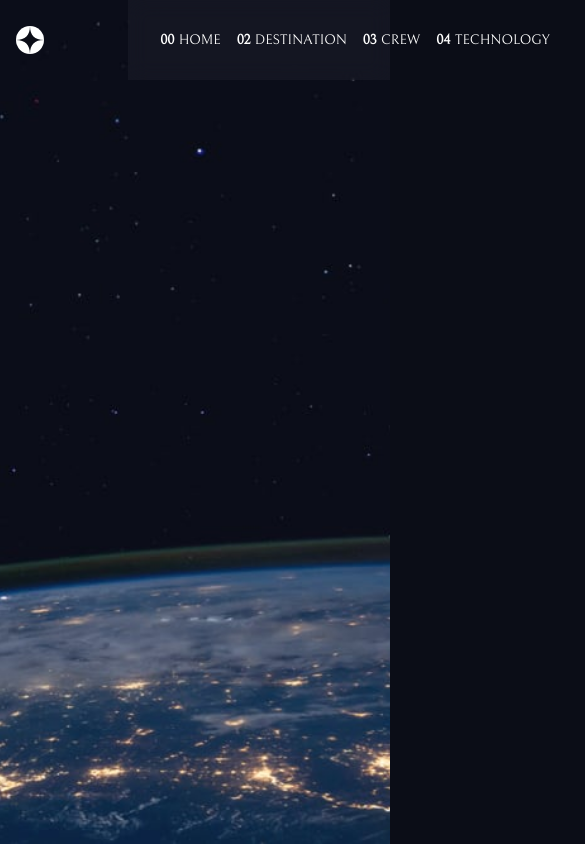
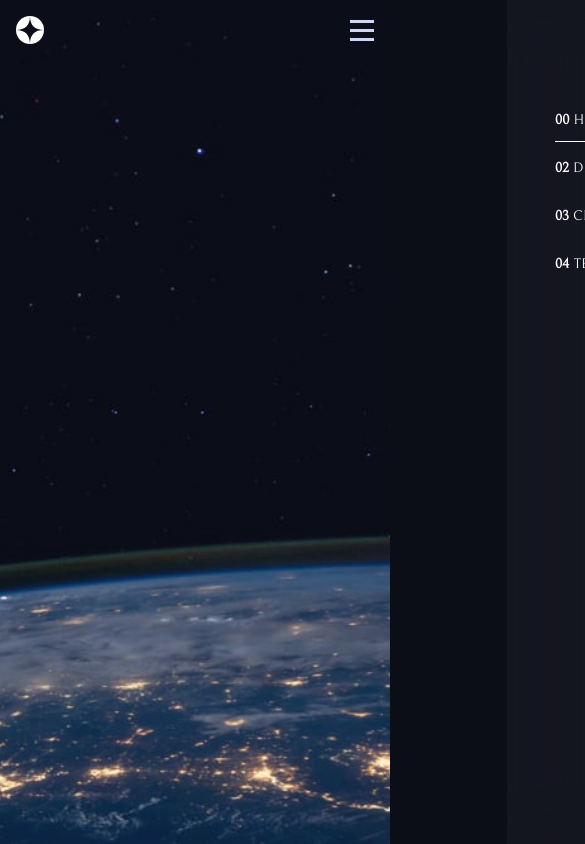
Before and after one commit to JoseIu/space-turism-web, an Angular app: page /home in a window 390 px wide. Shown: the top 844 px of the page, 585 px wide, since content can reach past the window. Built offline with nearby package versions, Linux system fonts and the light colour scheme.

Commit message:
header style for mobile and tablet

```diff
--- a/src/app/components/header-component/header-component.component.html
+++ b/src/app/components/header-component/header-component.component.html
@@ -3,7 +3,7 @@
     <img class="header__img" src="assets/shared/logo.svg" alt="logo" />
   </div>
 
-  <nav class="nav">
+  <nav class="nav" [ngClass]="isOpen ? 'nav--active' : ''">
     <ul class="nav__ul">
       @for (item of nav; track $index) {
 
@@ -11,12 +11,20 @@
         <a
           class="nav__link"
           [routerLink]="['/', item.path]"
-          [routerLinkActive]="['nav__link--active']"
+          [routerLinkActive]="['active']"
           [routerLinkActiveOptions]="{ exact: true }"
           ><span class="nav__number">{{ item.number }}</span> {{ item.name }}
         </a>
       </li>
       }
     </ul>
+
+    <button class="close-menu" (click)="closeMenu()">
+      <img src="assets/shared/icon-close.svg" alt="icon-hamburguer" />
+    </button>
   </nav>
+
+  <button class="open-menu" (click)="openMenu()">
+    <img src="assets/shared/icon-hamburger.svg" alt="icon-hamburguer" />
+  </button>
 </header>
--- a/src/app/components/header-component/header-component.component.scss
+++ b/src/app/components/header-component/header-component.component.scss
@@ -3,23 +3,50 @@
   display: flex;
   justify-content: space-between;
   align-items: center;
+
   &__img {
     width: 1.75rem;
   }
   @media screen and (max-width: 768px) {
     padding: 0 0 0 1em;
   }
+  @media screen and (max-width: 650px) {
+    padding: 1em;
+  }
 }
 .nav {
   width: 70%;
   padding: 2em;
   background-color: rgba(255, 255, 255, 0.04);
-  backdrop-filter: blur(10px);
+  backdrop-filter: blur(2rem);
+
+  //mobile
+  @media screen and (max-width: 650px) {
+    height: 100%;
+    padding: 7em 0 0 0;
+    position: absolute;
+    top: 0;
+    right: -100%;
+    transition: all 0.5s ease;
+
+    // transform: translateX(150%);
+  }
+  &--active {
+    right: 0;
+    transition: all 0.5s ease;
+  }
   &__ul {
-    width: 100%;
+    width: 90%;
     display: flex;
     align-items: center;
-    gap: 1em;
+    column-gap: 1em;
+    //mobile
+    @media screen and (max-width: 650px) {
+      padding: 0 0 0 3em;
+      flex-direction: column;
+      align-items: start;
+      row-gap: 2em;
+    }
   }
   &__li {
   }
@@ -45,6 +72,9 @@
       opacity: 0;
       visibility: hidden;
       transition: opacity 0.3s ease, visibility 0.3s ease;
+      @media screen and (max-width: 650px) {
+        bottom: -1em;
+      }
     }
     &:hover {
       &::before {
@@ -52,8 +82,31 @@
         visibility: visible;
       }
     }
+    &.active::before {
+      opacity: 1;
+      visibility: visible;
+    }
   }
+
   &__number {
     font-weight: 600;
   }
 }
+
+.open-menu,
+.close-menu {
+  display: none;
+  cursor: pointer;
+}
+
+@media screen and (max-width: 650px) {
+  .open-menu,
+  .close-menu {
+    display: initial;
+  }
+  .close-menu {
+    top: 1.1em;
+    right: 1.1em;
+    position: absolute;
+  }
+}
--- a/src/app/components/header-component/header-component.component.ts
+++ b/src/app/components/header-component/header-component.component.ts
@@ -1,3 +1,4 @@
+import { CommonModule } from '@angular/common';
 import { Component } from '@angular/core';
 import { RouterModule } from '@angular/router';
 interface Nav {
@@ -8,11 +9,12 @@ interface Nav {
 @Component({
   selector: 'header-component',
   standalone: true,
-  imports: [RouterModule],
+  imports: [CommonModule, RouterModule],
   templateUrl: './header-component.component.html',
   styleUrl: './header-component.component.scss',
 })
 export class HeaderComponentComponent {
+  public isOpen: boolean = false;
   public nav: Nav[] = [
     {
       path: 'home',
@@ -35,4 +37,11 @@ export class HeaderComponentComponent {
       number: ' 04',
     },
   ];
+
+  public closeMenu() {
+    this.isOpen = false;
+  }
+  public openMenu() {
+    this.isOpen = true;
+  }
 }
```
